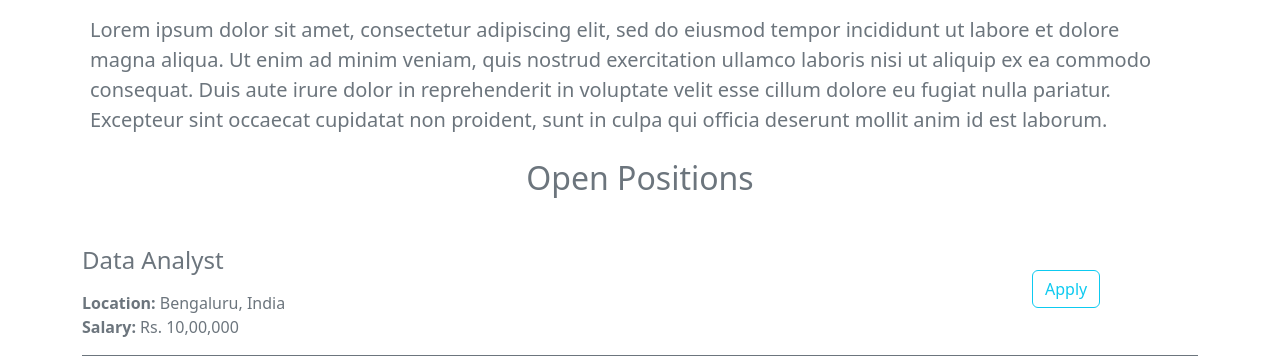
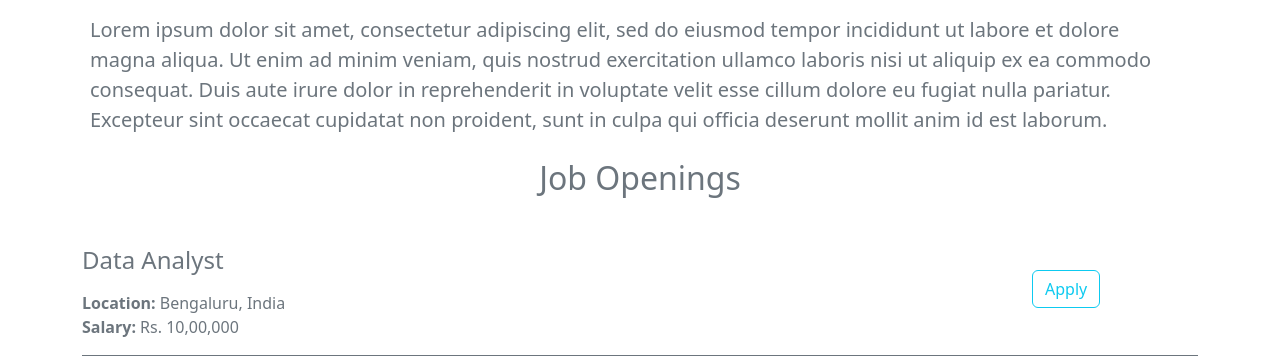
Before and after one commit to sarahmarie1976/jovian_careers_website, a Flask app: page / in a window 1280 px wide. Shown: the part 479-839 px from the top of the page. Run offline with Flask 3, Linux system fonts and the light colour scheme.

Commit message:
Changed Title for job positions to Job Openings

```diff
--- a/templates/home.html
+++ b/templates/home.html
@@ -25,7 +25,7 @@
 					Lorem ipsum dolor sit amet, consectetur adipiscing elit, sed do eiusmod tempor incididunt ut labore et dolore magna aliqua. Ut enim ad minim veniam, quis nostrud exercitation ullamco laboris nisi ut aliquip ex ea commodo consequat. Duis aute irure dolor in reprehenderit in voluptate velit esse cillum dolore eu fugiat nulla pariatur. Excepteur sint occaecat cupidatat non proident, sunt in culpa qui officia deserunt mollit anim id est laborum.
 			</p>
 
-				<h2  class='text-center mt-2 mb-4' >Open Positions</h2>
+				<h2  class='text-center mt-2 mb-4' >Job Openings</h2>
 					<p class='mt-2 mb-4' >
 						<div >
 							{% for job in jobs %}
```
